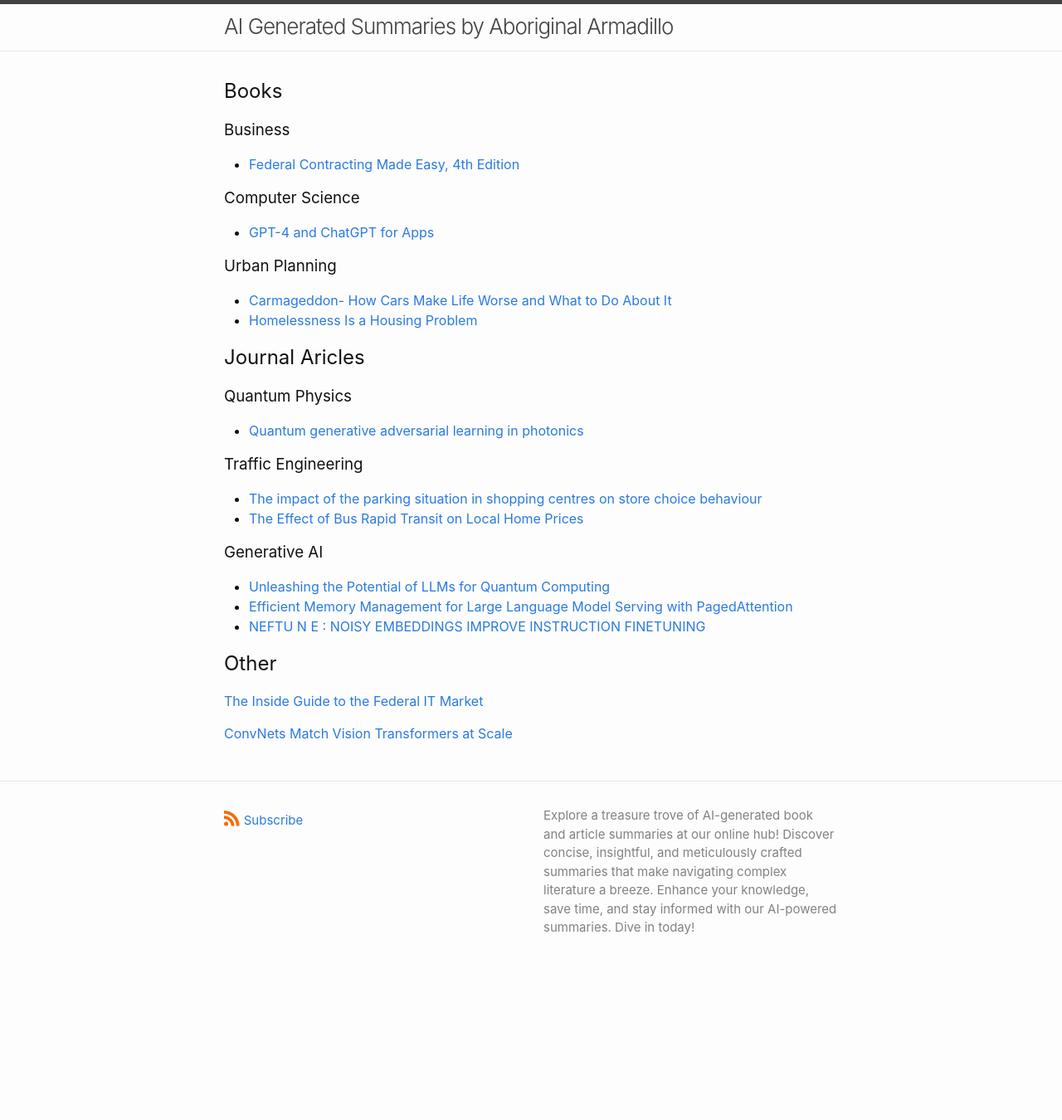
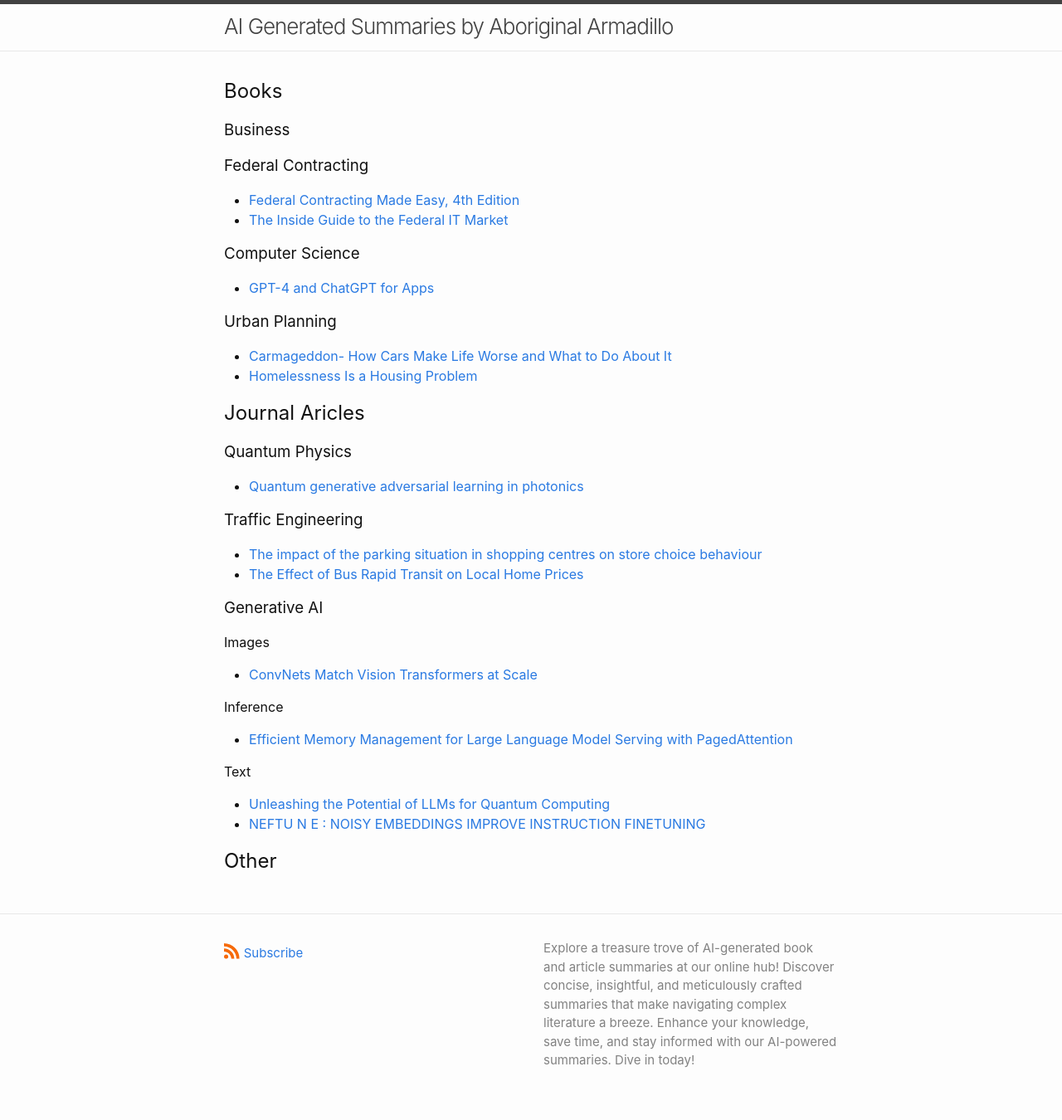
Before and after one commit to rawkintrevo/ai-summaries, a Jekyll site: the page built from index.markdown, in a window 1280 px wide. Shown: the whole page at 83% size. Built offline with Jekyll 4.4.1, drawn with Linux system fonts in a browser that asks for light colours; before the commit the page ends 1190 px from its top, so only the background shows below that.

Commit message:
Update index.markdown

```diff
--- a/index.markdown
+++ b/index.markdown
@@ -9,7 +9,9 @@
 
 ### Business
 
+### Federal Contracting
 - [Federal Contracting Made Easy, 4th Edition](summaries/federalcontractingmadeeasy4thedition/index.html)
+- [The Inside Guide to the Federal IT Market](summaries/theinsideguidetothefederalitmarket/index.html)
 
 ### Computer Science
 
@@ -31,14 +33,17 @@
 
 ### Generative AI
 
+#### Images
+- [ConvNets Match Vision Transformers at Scale](summaries/convnetsmatchvisiontransformersatscale/index.html)
+
+#### Inference
+- [Efficient Memory Management for Large Language Model Serving with PagedAttention](summaries/efficientmemorymanagementforlargelanguagemodelservingwithpagedattention/index.html)
+
+
+#### Text
 - [Unleashing the Potential of LLMs for Quantum Computing](summaries/unleashingthepotentialofllmsforquantumcomputing/index.html)
-- [Efficient Memory Management for Large Language Model Serving with PagedAttention](summaries/efficientmemorymanagementforlargelanguagemodelservingwithpagedattention/index.html)
 - [NEFTU N E : NOISY EMBEDDINGS IMPROVE INSTRUCTION FINETUNING](summaries/neftunenoisyembeddingsimproveinstructionfinetuning/index.html)
-
-## Other
 
 
 
-[The Inside Guide to the Federal IT Market](summaries/theinsideguidetothefederalitmarket/index.html)
-
-[ConvNets Match Vision Transformers at Scale](summaries/convnetsmatchvisiontransformersatscale/index.html)
+## Other
```
